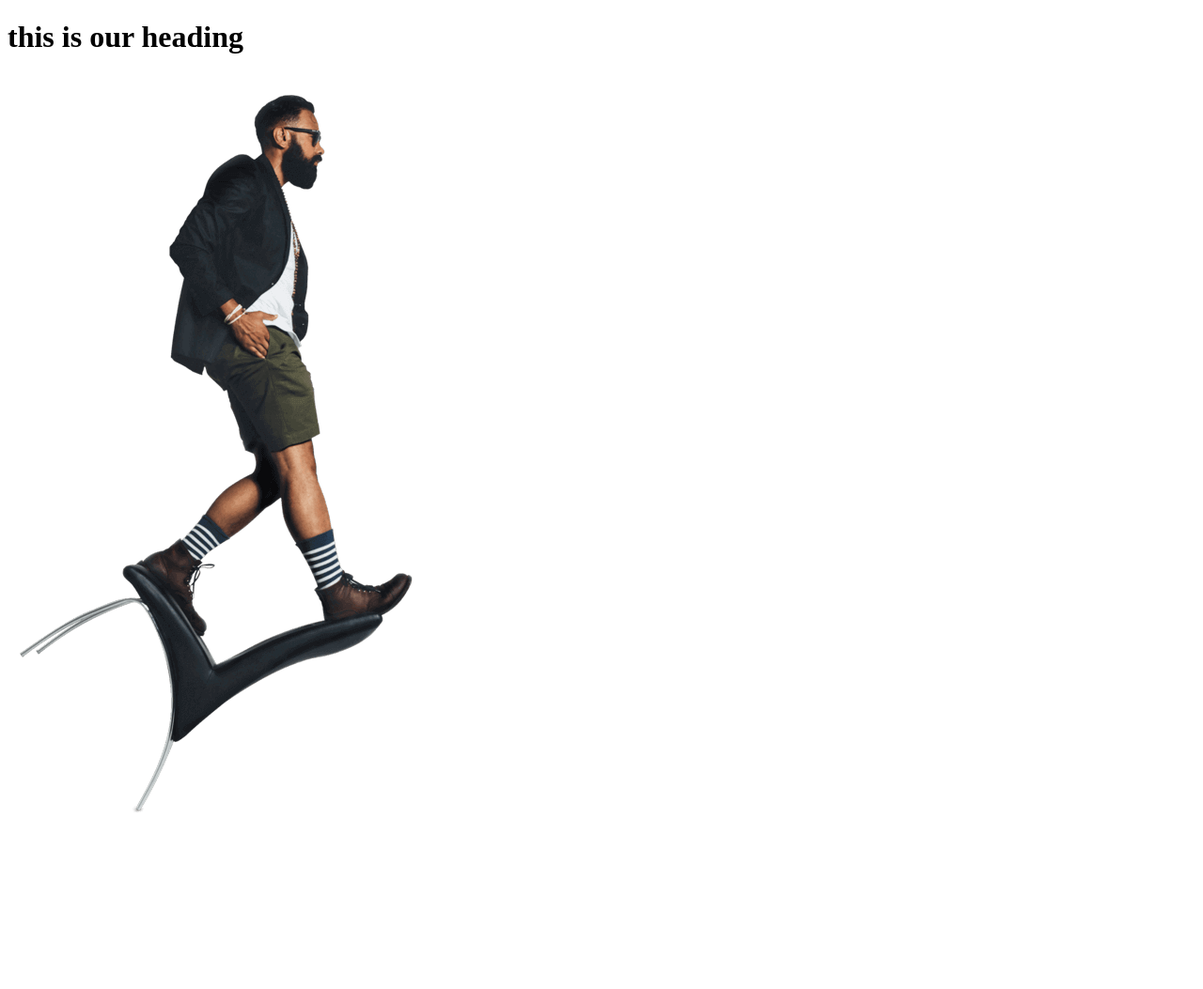
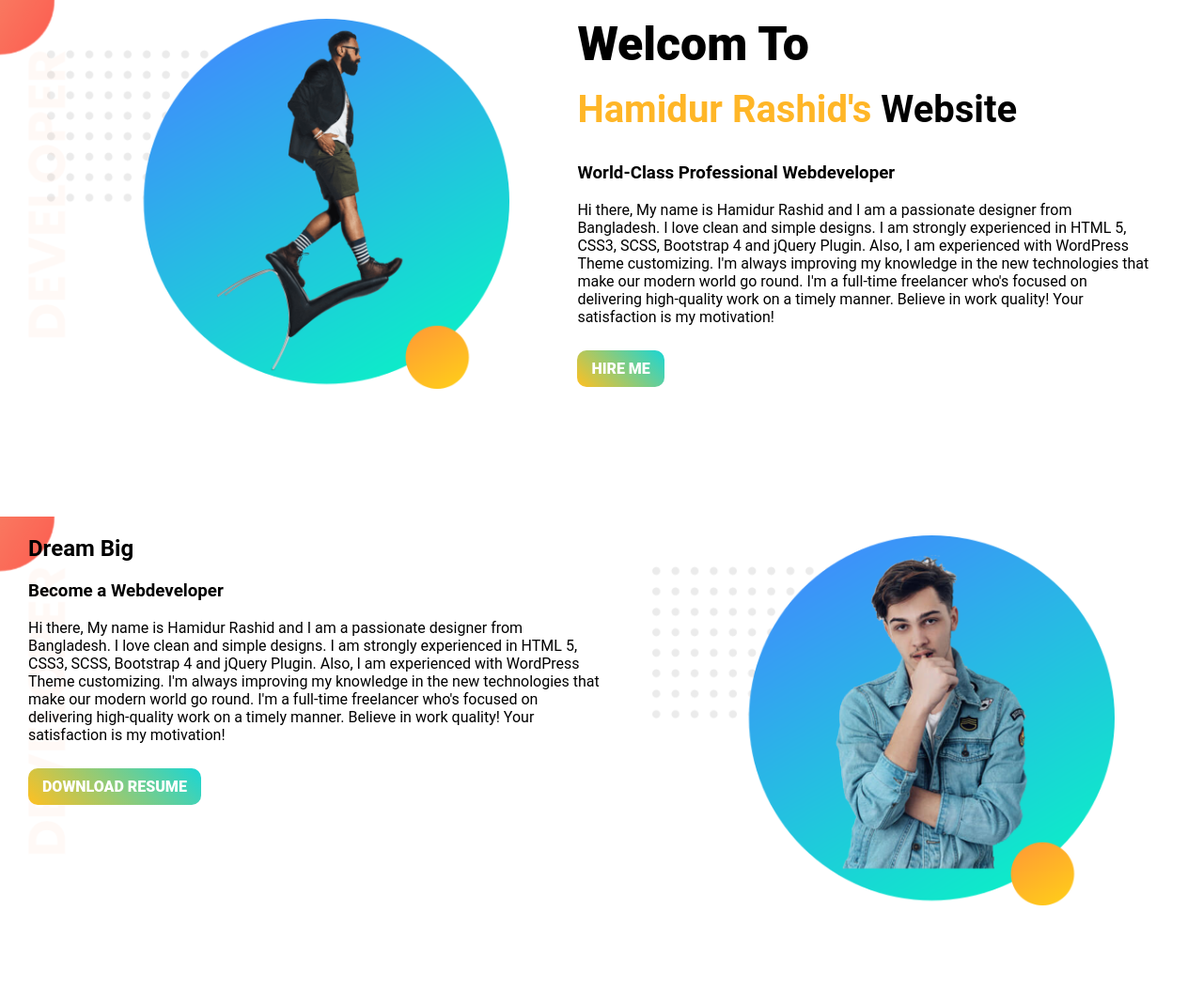
Before and after one commit to HM-Webcoding/web-protfolio, a plain HTML site: page index.html in a window 1280 px wide. Shown: the whole page at 94% size. Before the commit the page ends 888 px from the top, so only its background shows below. Drawn offline with Linux system fonts and the light colour scheme.

Commit message:
read to push

```diff
--- a/assets/css/style.css
+++ b/assets/css/style.css
@@ -0,0 +1,46 @@
+body{
+    font-family: 'Roboto', sans-serif;
+    margin: 0 auto;
+}
+#header-part{
+    background: url(../images/top-banner.png);
+    background-repeat: no-repeat;
+    background-attachment: fixed;
+    height: 500px;
+    margin-bottom: 50px;
+}
+.half-width{
+    width: 48%;
+    float: left;
+}
+.header-left img{
+    width: 80%;
+    margin-left: 50px;
+    margin-top: 20px;
+}
+.header-right h1{
+    font-size: 50px;
+    font-weight: 900;
+    line-height: 10px;
+}
+.header-right h2{
+    font-size: 40px;
+}
+.header-right h2 span{
+    color: #FFB627;
+}
+
+.button{
+    text-decoration: none;
+    display: inline-block;
+    background: linear-gradient(45deg, #FFC021, #19D6D5);
+    color: rgb(255, 255, 255);
+    border-radius: 10px;
+    padding: 10px 15px;
+    margin-top: 10px;
+    font-weight: 900;
+}
+
+.about-right{
+    padding-left: 30px;
+}
--- a/index.html
+++ b/index.html
@@ -4,10 +4,35 @@
     <meta charset="UTF-8">
     <meta http-equiv="X-UA-Compatible" content="IE=edge">
     <meta name="viewport" content="width=device-width, initial-scale=1.0">
-    <title>Web protfolio</title>
+    <title>Hamid Webdeveloper</title>
+    <link href="https://fonts.googleapis.com/css2?family=Roboto+Condensed:wght@300&display=swap" rel="stylesheet">
+    <link rel="stylesheet" href="assets/css/style.css">
 </head>
 <body>
-    <h1>this is our heading</h1>
-    <img src="assets/images/game-changer.png" alt="">
+    <section id="header-part">
+        <div class="half-width header-left">
+            <img src="assets/images/protfolio-1.png" alt="">
+        </div>
+        <div class="half-width header-right">
+            <h1>Welcom To </h1>
+            <h2><span>Hamidur Rashid's </span>Website</h2>
+            <h3>World-Class Professional Webdeveloper</h3>
+            <p>Hi there, My name is Hamidur Rashid and I am a passionate designer from Bangladesh. I love clean and simple designs. I am strongly experienced in HTML 5, CSS3, SCSS, Bootstrap 4 and jQuery Plugin. Also, I am experienced with WordPress Theme customizing. I'm always improving my knowledge in the new technologies that make our modern world go round. I'm a full-time freelancer who's focused on delivering high-quality work on a timely manner. Believe in work quality! Your satisfaction is my motivation!</p>
+            <a href="" class="button">HIRE ME</a>
+        </div>
+    </section>
+
+    <section id="header-part">
+        <div class="half-width about-right">
+            <h1>Dream Big </h1>
+
+            <h3>Become a Webdeveloper</h3>
+            <p>Hi there, My name is Hamidur Rashid and I am a passionate designer from Bangladesh. I love clean and simple designs. I am strongly experienced in HTML 5, CSS3, SCSS, Bootstrap 4 and jQuery Plugin. Also, I am experienced with WordPress Theme customizing. I'm always improving my knowledge in the new technologies that make our modern world go round. I'm a full-time freelancer who's focused on delivering high-quality work on a timely manner. Believe in work quality! Your satisfaction is my motivation!</p>
+            <a href="" class="button">DOWNLOAD RESUME</a>
+        </div>
+        <div class="half-width header-left">
+          <img src="assets/images/protfolio-2.png" alt="">
+        </div>
+    </section>
 </body>
 </html>
```
Also changed, not shown: assets/images/about-me-img.jpg (added), assets/images/image 11.png (added), assets/images/protfolio-1.png (added), assets/images/protfolio-2.png (added), assets/images/top-banner.png (added).
